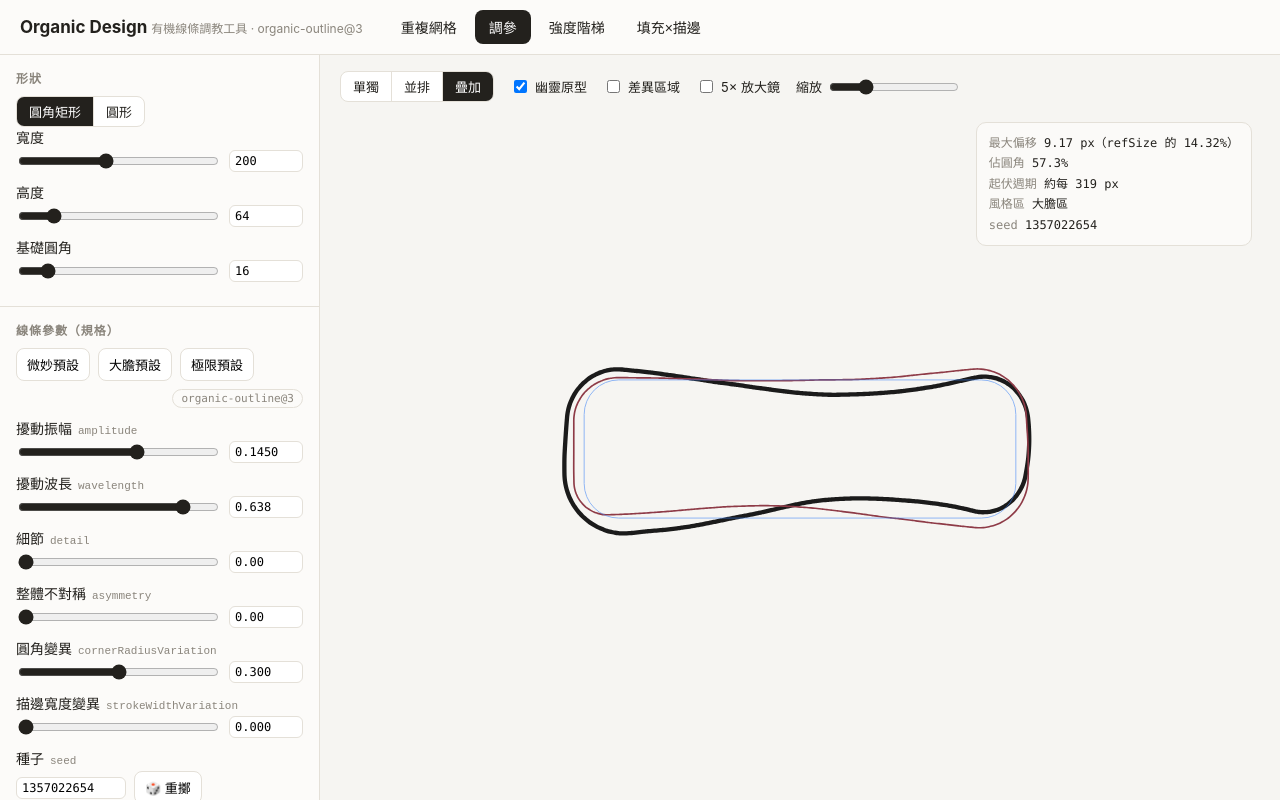
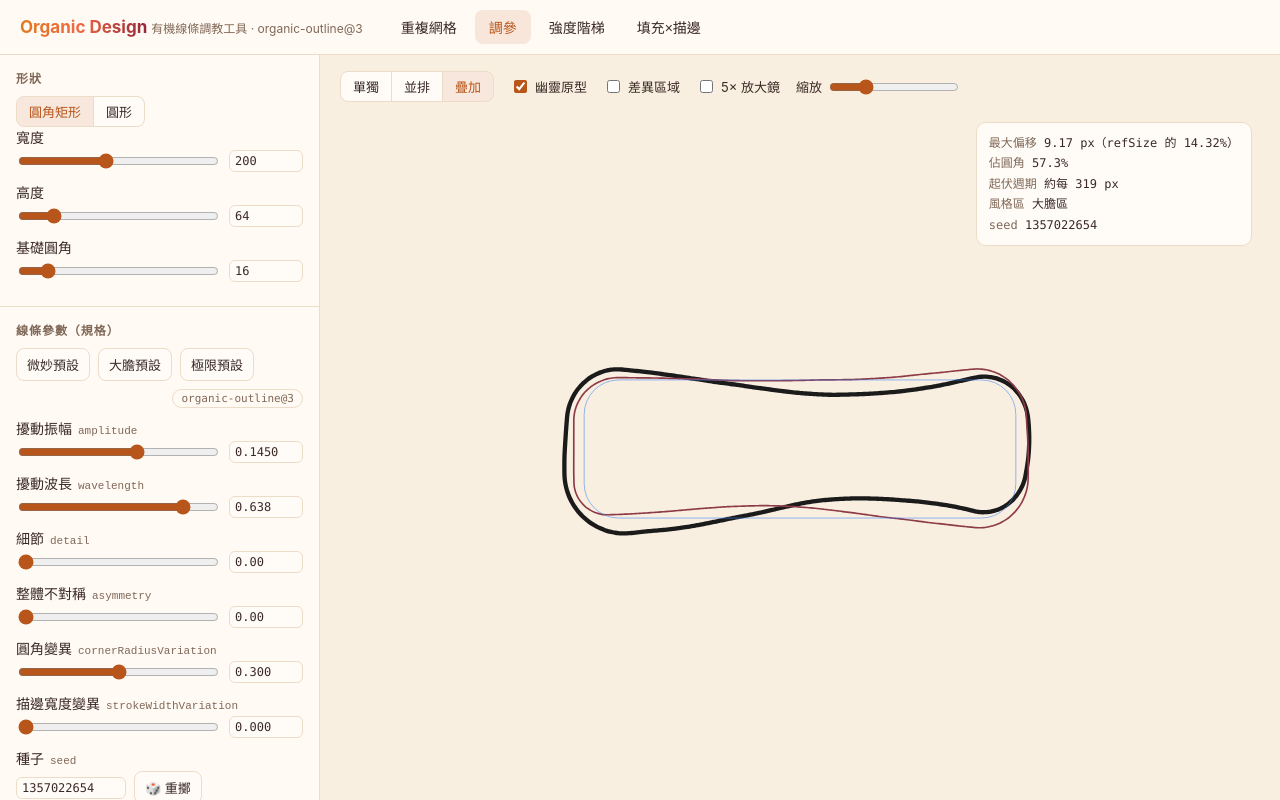
Before and after one commit to chris10201/organic-design, a website built with Vite: page index.html in a window 1280 px wide. Both pictures are taken after a click on the button "調參". Built offline with nearby package versions, Linux system fonts and the light colour scheme.

Commit message:
style: warm terracotta theme
Recolor the UI around the organic/terracotta reference palette: warm
cream surfaces, a wine/amber/burnt-orange accent set, a gradient brand
wordmark, on-theme scrollbars, selection and focus states, and accent
checkboxes. Active tabs/segments/buttons now use the soft-accent fill
instead of solid ink, and destructive actions use the wine red.

Also drop the CSS for the removed lineup cells and grid-panel headings.

```diff
--- a/src/style.css
+++ b/src/style.css
@@ -1,12 +1,19 @@
 :root {
-  --bg: #f6f5f2;
-  --panel-bg: #fcfbf9;
-  --ink: #23211d;
-  --muted: #8a857c;
-  --line: #e4e0d8;
-  --accent: #b45309;
-  --ghost: #3b82f6;
-  --warn: #b45309;
+  /* Warm cream surfaces (organic / terracotta palette). */
+  --bg: #f9efe1;
+  --panel-bg: #fffaf3;
+  --surface: #fffcf7;
+  --surface-hover: #f4e7d5;
+  --ink: #3a2925;
+  --muted: #806858;
+  --line: #ecdcc8;
+  --line-strong: #d9c4a9;
+  /* Warm accents drawn from the reference: orange / wine / amber. */
+  --accent: #b8551a; /* burnt orange — primary / active / brand */
+  --accent-soft: rgba(184, 85, 26, 0.12);
+  --warn: #8f5d12; /* amber caution */
+  --danger: #93283c; /* wine red — destructive / out-of-spec */
+  color-scheme: light;
   font-family:
     "Inter", "Noto Sans TC", -apple-system, "PingFang TC", "Microsoft JhengHei", sans-serif;
 }
@@ -27,6 +34,10 @@ body {
   font-size: 14px;
 }
 
+::selection {
+  background: rgba(184, 85, 26, 0.18);
+}
+
 #app {
   display: grid;
   grid-template-areas:
@@ -35,6 +46,27 @@ body {
   grid-template-columns: 320px 1fr;
   grid-template-rows: auto 1fr;
   height: 100vh;
+}
+
+/* slim, on-theme scrollbars */
+.panel,
+.view {
+  scrollbar-width: thin;
+  scrollbar-color: var(--line-strong) transparent;
+}
+
+.panel::-webkit-scrollbar,
+.view::-webkit-scrollbar {
+  width: 10px;
+  height: 10px;
+}
+
+.panel::-webkit-scrollbar-thumb,
+.view::-webkit-scrollbar-thumb {
+  background: var(--line-strong);
+  border-radius: 999px;
+  border: 3px solid transparent;
+  background-clip: content-box;
 }
 
 /* ---------- header ---------- */
@@ -52,6 +84,14 @@ body {
   font-size: 17px;
   margin: 0;
   white-space: nowrap;
+}
+
+.brand {
+  font-weight: 700;
+  background: linear-gradient(92deg, #e07a1f 0%, #ef6a42 45%, #93283c 100%);
+  -webkit-background-clip: text;
+  background-clip: text;
+  color: transparent;
 }
 
 .subtitle {
@@ -76,12 +116,12 @@ body {
 }
 
 .tab:hover {
-  background: #efece6;
+  background: var(--surface);
 }
 
 .tab.active {
-  background: var(--ink);
-  color: #fff;
+  background: var(--accent-soft);
+  color: var(--accent);
 }
 
 /* ---------- panel ---------- */
@@ -137,7 +177,11 @@ body {
 
 input[type="range"] {
   flex: 1;
-  accent-color: var(--ink);
+  accent-color: var(--accent);
+}
+
+input[type="checkbox"] {
+  accent-color: var(--accent);
 }
 
 .num {
@@ -147,7 +191,13 @@ input[type="range"] {
   border-radius: 6px;
   font-family: ui-monospace, SFMono-Regular, Menlo, monospace;
   font-size: 12px;
-  background: #fff;
+  background: var(--surface);
+  color: var(--ink);
+}
+
+.num:focus {
+  outline: none;
+  border-color: var(--accent);
 }
 
 .seed-num {
@@ -159,7 +209,7 @@ input[type="range"] {
   border: 1px solid var(--line);
   border-radius: 8px;
   overflow: hidden;
-  background: #fff;
+  background: var(--surface);
 }
 
 .seg {
@@ -176,26 +226,29 @@ input[type="range"] {
 }
 
 .seg.active {
-  background: var(--ink);
-  color: #fff;
+  background: var(--accent-soft);
+  color: var(--accent);
 }
 
 .btn {
   border: 1px solid var(--line);
-  background: #fff;
+  background: var(--surface);
   border-radius: 8px;
   padding: 6px 10px;
   cursor: pointer;
   font-size: 13px;
+  color: var(--ink);
 }
 
 .btn:hover {
-  background: #f1eee8;
+  background: var(--surface-hover);
+  border-color: var(--line-strong);
 }
 
 .btn.active {
-  background: var(--ink);
-  color: #fff;
+  background: var(--accent-soft);
+  border-color: var(--accent);
+  color: var(--accent);
 }
 
 .btn-grid {
@@ -213,7 +266,7 @@ input[type="range"] {
 
 .chip {
   border: 1px solid var(--line);
-  background: #fff;
+  background: var(--surface);
   border-radius: 999px;
   font-size: 11px;
   font-family: ui-monospace, Menlo, monospace;
@@ -223,7 +276,8 @@ input[type="range"] {
 }
 
 .chip:hover {
-  color: var(--ink);
+  color: var(--accent);
+  border-color: var(--line-strong);
 }
 
 .hint {
@@ -272,7 +326,7 @@ input[type="range"] {
   min-width: 0;
   text-align: left;
   border: 1px solid var(--line);
-  background: #fff;
+  background: var(--surface);
   border-radius: 8px;
   padding: 6px 10px;
   cursor: pointer;
@@ -284,7 +338,7 @@ input[type="range"] {
 }
 
 .preset-name:hover {
-  background: #f1eee8;
+  background: var(--surface-hover);
 }
 
 .preset-item.active .preset-name {
@@ -294,7 +348,7 @@ input[type="range"] {
 
 .preset-del {
   border: 1px solid var(--line);
-  background: #fff;
+  background: var(--surface);
   border-radius: 8px;
   padding: 6px 11px;
   cursor: pointer;
@@ -304,8 +358,8 @@ input[type="range"] {
 }
 
 .preset-del:hover {
-  color: #dc2626;
-  border-color: #dc2626;
+  color: var(--danger);
+  border-color: var(--danger);
 }
 
 /* ---------- main / views ---------- */
@@ -384,7 +438,7 @@ input[type="range"] {
   position: absolute;
   top: 8px;
   right: 8px;
-  background: rgba(252, 251, 249, 0.92);
+  background: rgba(255, 253, 249, 0.92);
   border: 1px solid var(--line);
   border-radius: 10px;
   padding: 10px 12px;
@@ -393,6 +447,7 @@ input[type="range"] {
   line-height: 1.7;
   max-width: 300px;
   pointer-events: none;
+  backdrop-filter: blur(4px);
 }
 
 .readout-line span {
@@ -419,7 +474,7 @@ input[type="range"] {
 }
 
 .card.clickable:hover {
-  background: #efece6;
+  background: var(--surface-hover);
 }
 
 .card.highlight {
@@ -434,11 +489,11 @@ input[type="range"] {
 }
 
 .caption.out-of-spec {
-  color: #dc2626;
+  color: var(--danger);
   font-weight: 600;
 }
 
-/* lineup */
+/* ladder rows (.lineup-row is shared with the ladder view's bands) */
 .lineup-row {
   margin-bottom: 20px;
 }
@@ -449,28 +504,11 @@ input[type="range"] {
   color: var(--ink);
 }
 
-.lineup-row-cells {
-  display: flex;
-  align-items: flex-end;
-  gap: 18px;
-  overflow-x: auto;
-}
-
 /* grid */
 .grid-panels {
   display: flex;
   gap: 24px;
   flex-wrap: wrap;
-}
-
-.grid-panel h3 {
-  font-size: 13px;
-  margin: 0 0 6px;
-  color: var(--muted);
-}
-
-.grid-panel.active-policy h3 {
-  color: var(--accent);
 }
 
 /* ladder */
```
